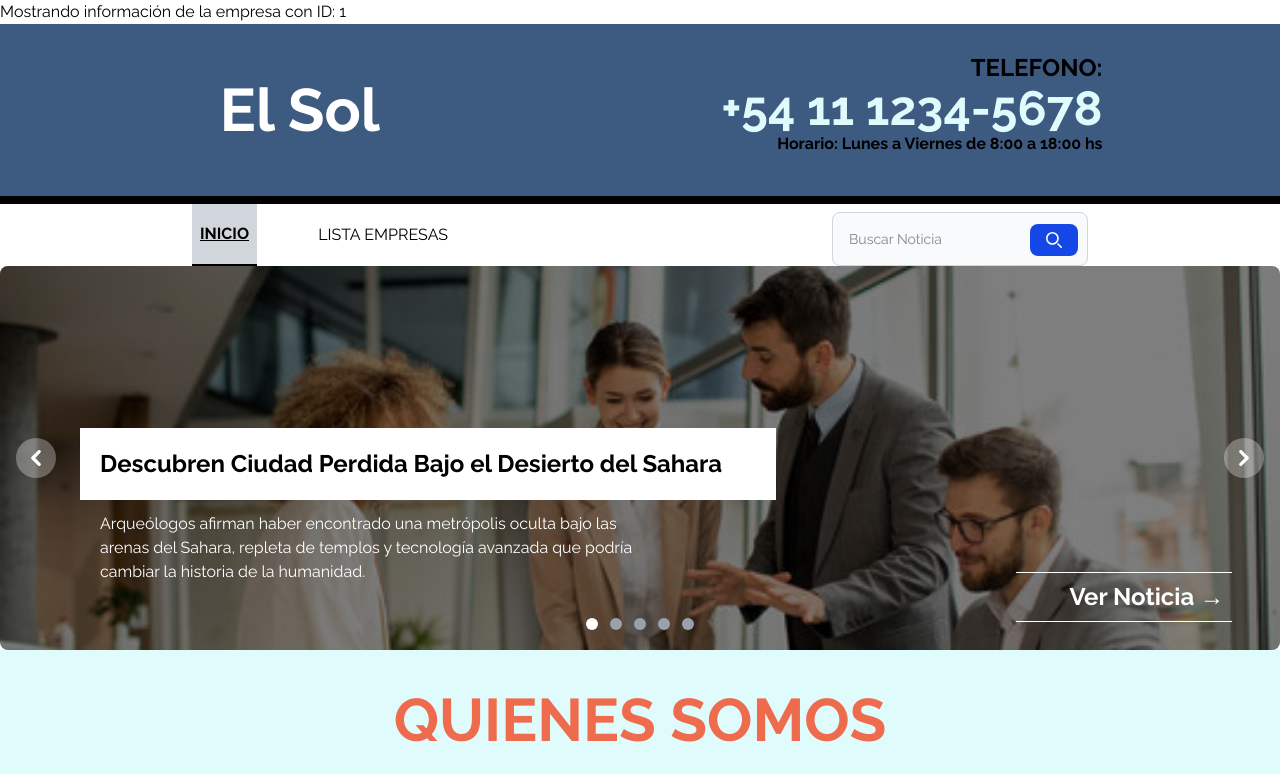
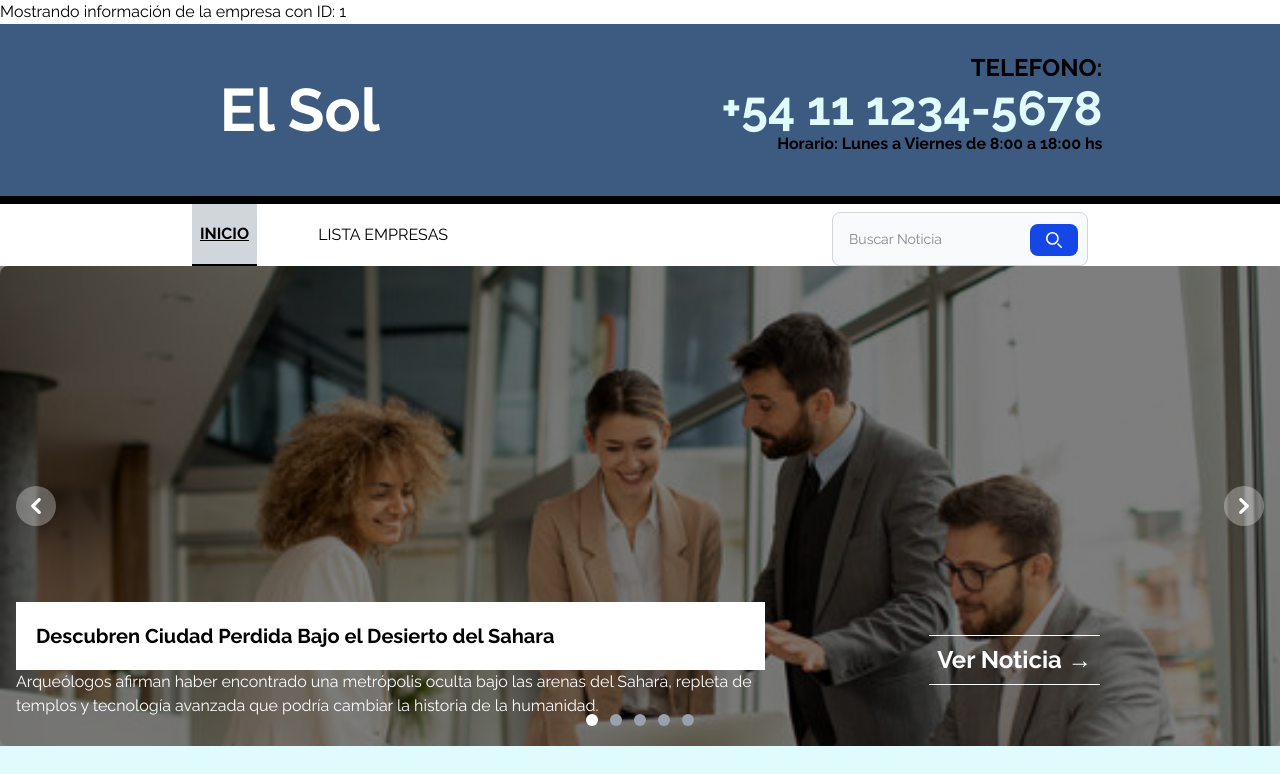
Before and after one commit to isabellaromo/Tp1MagniGrupal_front, a React (Vite) app: page /1/empresaHome in a window 1280 px wide. Shown: the top 774 px of the page. Built offline with nearby package versions, Linux system fonts and the light colour scheme.

Commit message:
Correcion de estilos en BannerEmpresa

```diff
--- a/src/components/BannerEmpresa.jsx
+++ b/src/components/BannerEmpresa.jsx
@@ -45,7 +45,7 @@ const BannerEmpresa = ({ noticia }) => {
   return (
     <div className="relative w-full">
       {/* Carrusel */}
-      <div className="relative h-56 md:h-96 overflow-hidden rounded-lg">
+      <div className="relative h-[70vh] lg:h-[60vh] overflow-hidden rounded-lg">
         {images.map((image, index) => (
           <div
             key={index}
@@ -53,33 +53,36 @@ const BannerEmpresa = ({ noticia }) => {
               index === currentIndex ? 'opacity-100' : 'opacity-0'
             }`}
           >
+            {/* Imagen de fondo */}
             <img
               src={image.src}
               className="w-full h-full object-cover"
               alt={`Slide ${index + 1}`}
             />
-            {/* Texto Superpuesto */}
-            <div className="absolute inset-0 grid grid-cols-[4fr_1fr] items-end bg-black/50 text-white pt-10 pl-20 pr-10 pb-5">
-              <div className="max-w-[75%]">
-                <h2 className="width-full text-2xl font-bold bg-white text-black p-5">
-                  {image.titulo}
-                </h2>
-                <p className="w-[80%] text-md min-h-[130px] pl-5 pt-3">
-                  {image.resumen}
-                </p>
-              </div>
-              <button className="p-2 border-[0.1px] border-x-0 m-2 flex justify-end text-white text-2xl font-bold">
-                <Link to={`/${noticia.idEmpresa}/detalle/${noticia.id}`}>
-                  Ver Noticia →
-                </Link>
-              </button>
-            </div>
           </div>
         ))}
+
+        {/* Texto Superpuesto - Siempre Visible */}
+        <div className="z-10 absolute bottom-3 flex flex-col gap-4 lg:gap-0 lg:flex-row w-full justify-between lg:items-center text-white p-4">
+          <div className="md:w-[60%]">
+            <h2 className="text-xl font-bold bg-white text-black p-5 ">
+              {images[currentIndex].titulo}
+            </h2>
+            <p className="hidden lg:block">{images[currentIndex].resumen}</p>
+          </div>
+          <button className="md:w-[40%] cursor-pointer flex lg:justify-center text-white text-2xl font-bold h-max">
+            <Link
+              to={`/${noticia.idEmpresa}/detalle/${noticia.id}`}
+              className="w-max hover:text-amber-200 border-y-[0.1px] p-2"
+            >
+              Ver Noticia →
+            </Link>
+          </button>
+        </div>
       </div>
 
       {/* Indicadores */}
-      <div className="absolute bottom-5 left-1/2 flex space-x-3 -translate-x-1/2">
+      <div className="absolute bottom-2 lg:bottom-5 z-10 left-1/2 flex space-x-3 -translate-x-1/2">
         {images.map((_, index) => (
           <button
             key={index}
@@ -94,7 +97,7 @@ const BannerEmpresa = ({ noticia }) => {
       {/* Controles */}
       <button
         onClick={prevSlide}
-        className="absolute top-0 start-0 z-30 flex items-center justify-center h-full px-4 cursor-pointer"
+        className="absolute top-0 start-0 z-10 flex items-center justify-center h-full px-4 cursor-pointer"
       >
         <span className="inline-flex items-center justify-center w-10 h-10 rounded-full bg-white/30 group-hover:bg-white/50">
           <svg className="w-4 h-4 text-white" fill="none" viewBox="0 0 6 10">
@@ -125,6 +128,9 @@ const BannerEmpresa = ({ noticia }) => {
           </svg>
         </span>
       </button>
+
+      {/*Efecto de imagen Oscura*/}
+      <div className="absolute inset-0 w-full h-full bg-black/50"></div>
     </div>
   )
 }
```
